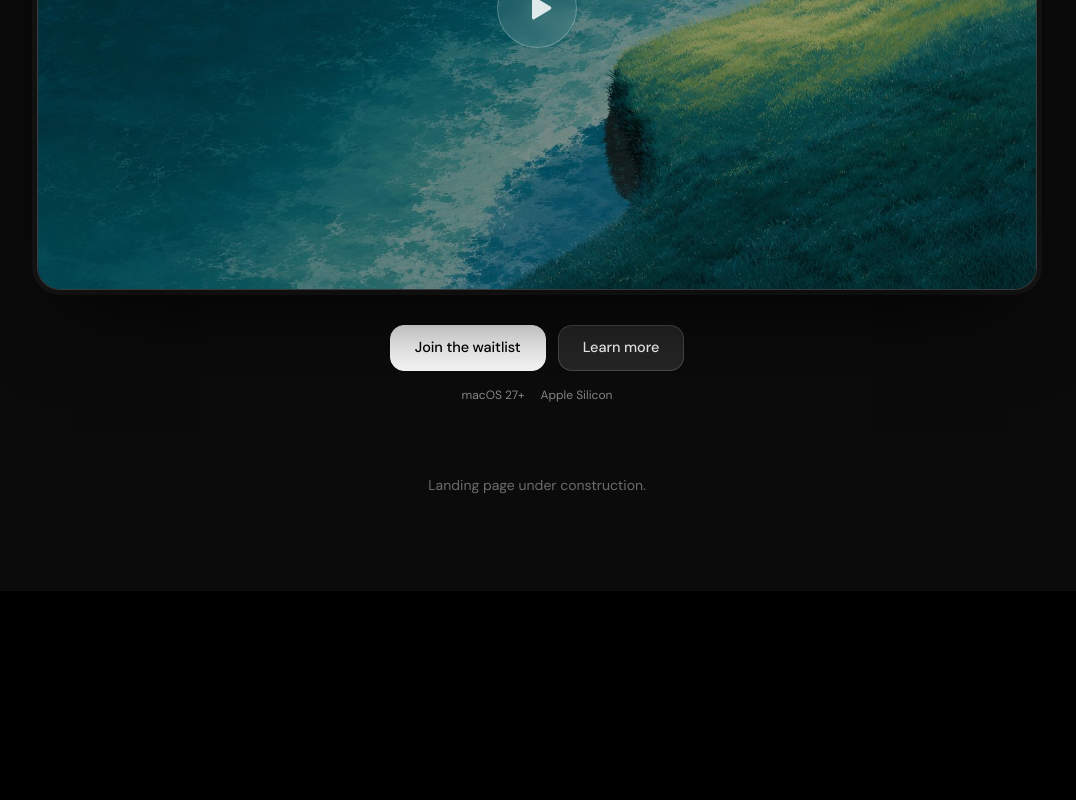
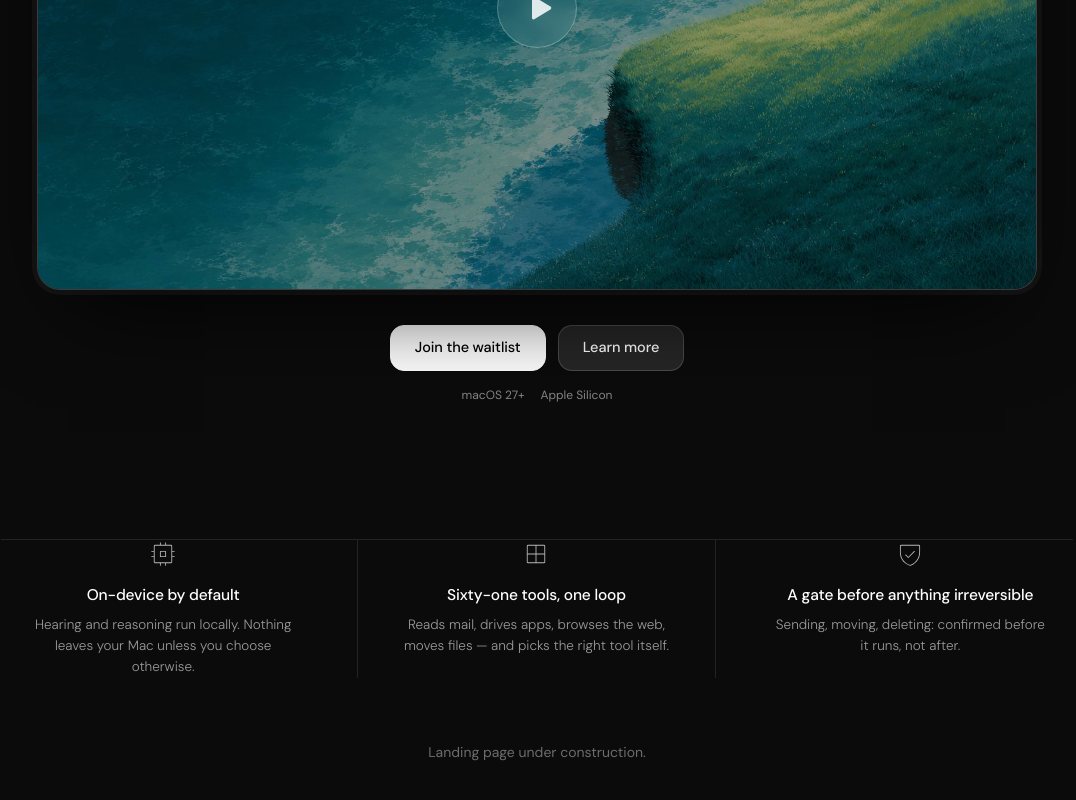
Before and after one commit to neuralarc-ai/rovyk-web, a Next.js app: page / in a window 1280 px wide. Shown: the part 562-1362 px from the top of the page, without its empty margins (103-1179 px from the left). Before the commit the page ends 1173 px from the top, so only its background shows below. Built offline with nearby package versions, Linux system fonts and the light colour scheme; no server answers.

Commit message:
feat(landing): add the landing page's feature cards

```diff
--- a/app/page.tsx
+++ b/app/page.tsx
@@ -1,4 +1,5 @@
 import { LandingAction } from "@/components/landing/landing-action";
+import { LandingFeatures } from "@/components/landing/landing-features";
 import { LandingHero } from "@/components/landing/landing-hero";
 import { LandingNotchNav } from "@/components/landing/landing-notch-nav";
 import { LandingVideo } from "@/components/landing/landing-video";
@@ -11,6 +12,7 @@ export default function Page() {
         <LandingHero />
         <LandingVideo />
         <LandingAction />
+        <LandingFeatures />
         <p className="pb-24 text-center text-sm text-white/40">
           Landing page under construction.
         </p>
--- /dev/null
+++ b/components/landing/landing-features.tsx
@@ -0,0 +1,47 @@
+import {
+  CpuIcon,
+  GridFourIcon,
+  ShieldCheckIcon,
+} from "@phosphor-icons/react/dist/ssr";
+
+const FEATURES = [
+  {
+    icon: CpuIcon,
+    title: "On-device by default",
+    body: "Hearing and reasoning run locally. Nothing leaves your Mac unless you choose otherwise.",
+  },
+  {
+    icon: GridFourIcon,
+    title: "Sixty-one tools, one loop",
+    body: "Reads mail, drives apps, browses the web, moves files — and picks the right tool itself.",
+  },
+  {
+    icon: ShieldCheckIcon,
+    title: "A gate before anything irreversible",
+    body: "Sending, moving, deleting: confirmed before it runs, not after.",
+  },
+] as const;
+
+/** Three equal columns, thin dividers between them on desktop. */
+export function LandingFeatures() {
+  return (
+    <div className="mx-auto w-full max-w-6xl px-6 py-[clamp(56px,8vh,104px)] sm:px-10">
+      <div className="grid gap-10 border-t border-border pt-10 sm:grid-cols-3 sm:gap-0 sm:divide-x sm:divide-border sm:pt-0">
+        {FEATURES.map(({ icon: Icon, title, body }) => (
+          <div
+            key={title}
+            className="flex flex-col items-center px-0 text-center sm:px-8 sm:first:pl-0 sm:last:pr-0"
+          >
+            <Icon weight="thin" className="size-7 text-white/70" aria-hidden />
+            <h3 className="mt-4 text-[15.5px] font-medium tracking-[-0.01em]">
+              {title}
+            </h3>
+            <p className="mt-2 max-w-[30ch] text-[13.5px] leading-[1.55] font-light text-white/58">
+              {body}
+            </p>
+          </div>
+        ))}
+      </div>
+    </div>
+  );
+}
```
